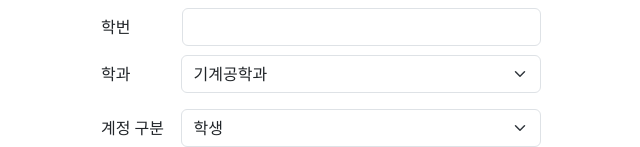
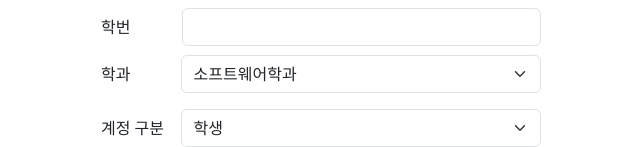
Before and after one commit to 2023-Fall-SE-CodeMates/AjouCodeXpert_Web, a React (Create React App) app: page /signup in a window 1280 px wide. Shown: the part 362-509 px from the top of the page, without its empty margins (319-959 px from the left). Built offline with nearby package versions, Linux system fonts and the light colour scheme.

Commit message:
Minor fix

```diff
--- a/public/index.html
+++ b/public/index.html
@@ -2,14 +2,13 @@
 <html lang="en">
   <head>
     <meta charset="utf-8" />
-    <link rel="icon" href="%PUBLIC_URL%/favicon.ico" />
     <meta name="viewport" content="width=device-width, initial-scale=1" />
     <meta name="theme-color" content="#000000" />
     <meta
       name="description"
       content="Web site created using create-react-app"
     />
-    <title>React App</title>
+    <title>AjouCodeXpert</title>
   </head>
   <body>
     <noscript>You need to enable JavaScript to run this app.</noscript>
--- a/src/components/form/AssignmentInfoForm.jsx
+++ b/src/components/form/AssignmentInfoForm.jsx
@@ -45,7 +45,7 @@ function AssignmentInfoForm({ assignmentInfo, problemInfoList }) {
             description: item.explanation,
             // TODO: 프롬프트, 테스트케이스
             // prompt: item.prompt,
-            // testcases: item.tc,
+            testcases: item.tc,
           };
         });
 
--- a/src/components/form/ClassJoinRequestForm.jsx
+++ b/src/components/form/ClassJoinRequestForm.jsx
@@ -18,7 +18,7 @@ function ClassJoinRequestForm(props) {
 
         const res = await createClassJoinRequestApi(data.classCode);
         console.log(res);
-        if (res === 201) {
+        if (res.status === 201) {
           alert("반 참여 요청을 보냈습니다.");
         } else {
           alert(res.data.detail);
--- a/src/pages/common/PersonalPage.jsx
+++ b/src/pages/common/PersonalPage.jsx
@@ -12,7 +12,7 @@ function PersonalPage(props) {
 
   useEffect(() => {
     setMajorList([
-      { code: "001", name: "기계공학과" },
+      { code: "001", name: "소프트웨어학과" },
       { code: "002", name: "금융공학과" },
       { code: "003", name: "산업공학과" },
     ]);
--- a/src/pages/common/SignUpPage.jsx
+++ b/src/pages/common/SignUpPage.jsx
@@ -10,7 +10,7 @@ function SignUpPage(props) {
 
   useEffect(() => {
     setMajorList([
-      { code: "001", name: "기계공학과" },
+      { code: "001", name: "소프트웨어학과" },
       { code: "002", name: "금융공학과" },
       { code: "003", name: "산업공학과" },
     ]);
```
Also changed, not shown: 1 other file (tests, documents, lock files or other folders).
